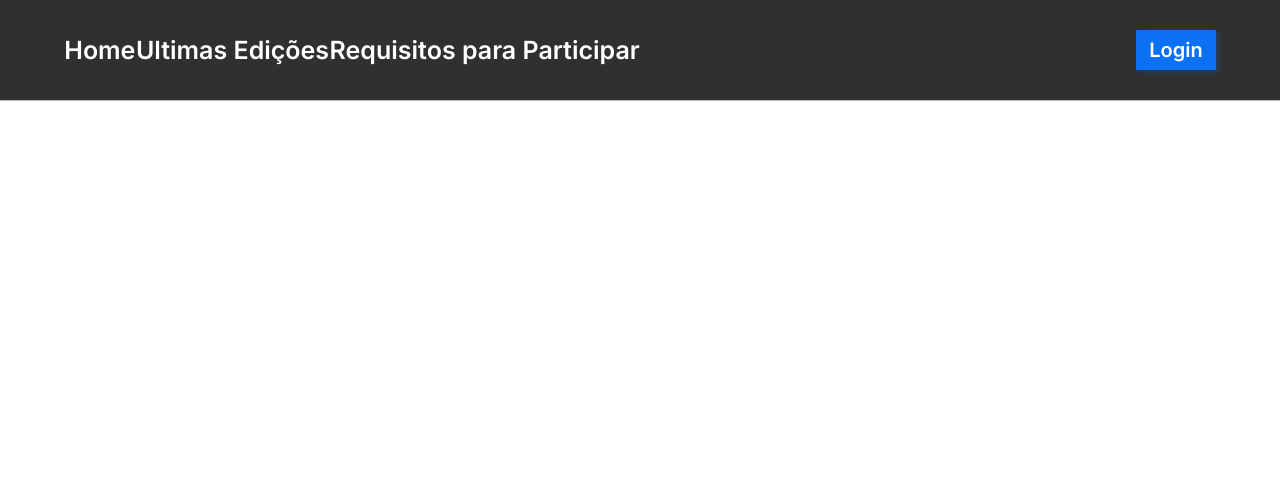
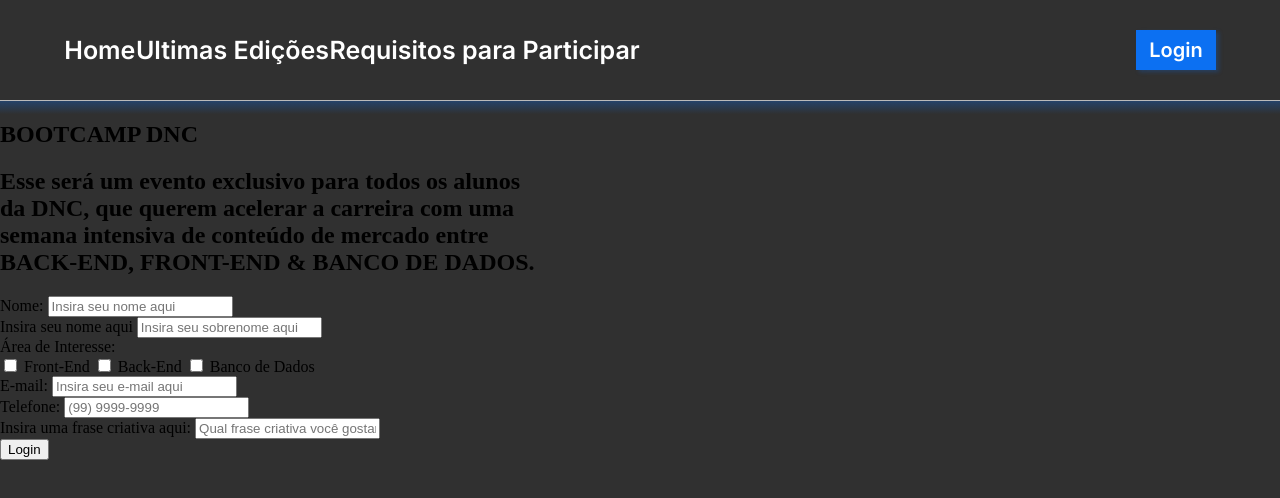
Before and after one commit to dev-jeff-lopes/bootcamp-dnc, a plain HTML site: page index.html in a window 1280 px wide. Drawn offline with Linux system fonts and the light colour scheme.

Commit message:
corpo da página

```diff
--- a/estilo.css
+++ b/estilo.css
@@ -3,6 +3,9 @@
 body {
     margin: 0;
     padding: 0;
+    background: linear-gradient(180deg, rgba(12, 112, 242, 0.5) 19.91%,
+    rgba(12, 112, 242, 0) 24.84%) #303030;
+    background-repeat: no-repeat;
 }
 
 #principal {
@@ -33,7 +36,6 @@
     display: flex;
     width: 45%;
     justify-content: space-around;
-
     margin-left: 5%;
 }
 
--- a/index.html
+++ b/index.html
@@ -21,6 +21,66 @@
         <button>Login</button>
     </nav>
 
+    <section>
+        <header>
+            <h1>BOOTCAMP DNC</h1>
+            <h2>
+                Esse será um evento exclusivo para todos os alunos<br>
+                da <b>DNC</b>, que querem <span class="invert">acelerar a carreira</span> com uma <br>
+                semana intensiva de conteúdo de mercado entre <br>
+                <span class="invert"> BACK-END, FRONT-END & BANCO DE DADOS.</span>
+
+            </h2>
+
+        </header>
+
+        <form action="" autocomplete="on">
+            <div class="form-group">
+                <label for="iname">Nome:</label>
+                <input placeholder="Insira seu nome aqui" type="text" name="name" id="iname">
+            </div>
+
+            <div class="form-group">
+                <label for="ilastName">Insira seu nome aqui</label>
+                <input placeholder="Insira seu sobrenome aqui" type="text" name="lastName" id="ilastName">
+            </div>
+
+            <!--******checkbox*********-->
+            <div class="form-group">
+                <label>Área de Interesse:</label>
+                <div class="checkbox-itens">
+                    <input type="checkbox" value="Front-End" name="Front-End" id="iFront-End">
+                    <label for="iFront-End">Front-End</label>
+
+                    <input type="checkbox" value="Back-End" name="Back-End" id="iBack-End">
+                    <label for="iBack-End">Back-End</label>
+
+                    <input type="checkbox" value="Banco-de-Dados" name="Banco de Dados" id="iBanco-de-Dados">
+                    <label for="iBanco-de-Dados">Banco de Dados</label>
+                </div>
+            </div>
+            <!--******FIM checkbox*********-->
+
+            <div class="form-group">
+                <label for="iemail">E-mail:</label>
+                <input placeholder="Insira seu e-mail aqui" type="email" name="email" id="iemail">
+            </div>
+
+            <div class="form-group">
+                <label for="iphone">Telefone:</label>
+                <input placeholder="(99) 9999-9999" type="number" name="phone" id="iphone">
+            </div>
+
+            <div class="form-group">
+                <label for="ifrase">Insira uma frase criativa aqui:</label>
+                <input placeholder="Qual frase criativa você gostaria de falar? :)" type="text" name="frase"
+                    id="ifrase">
+            </div>
+            <input type="submit" value="Login">
+        </form>
+    </section>
+
+
 </body>
 
 </html>
```
